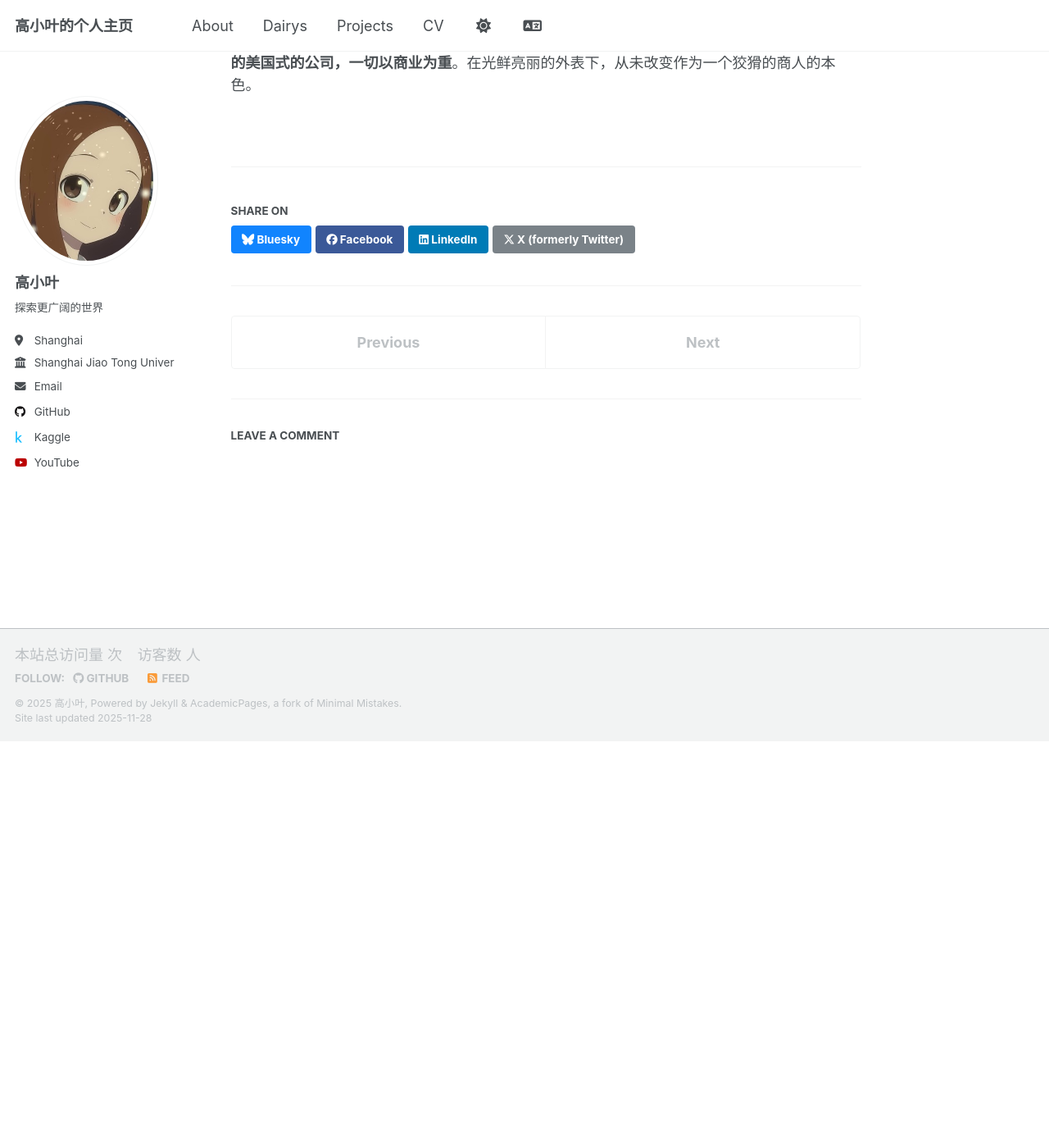
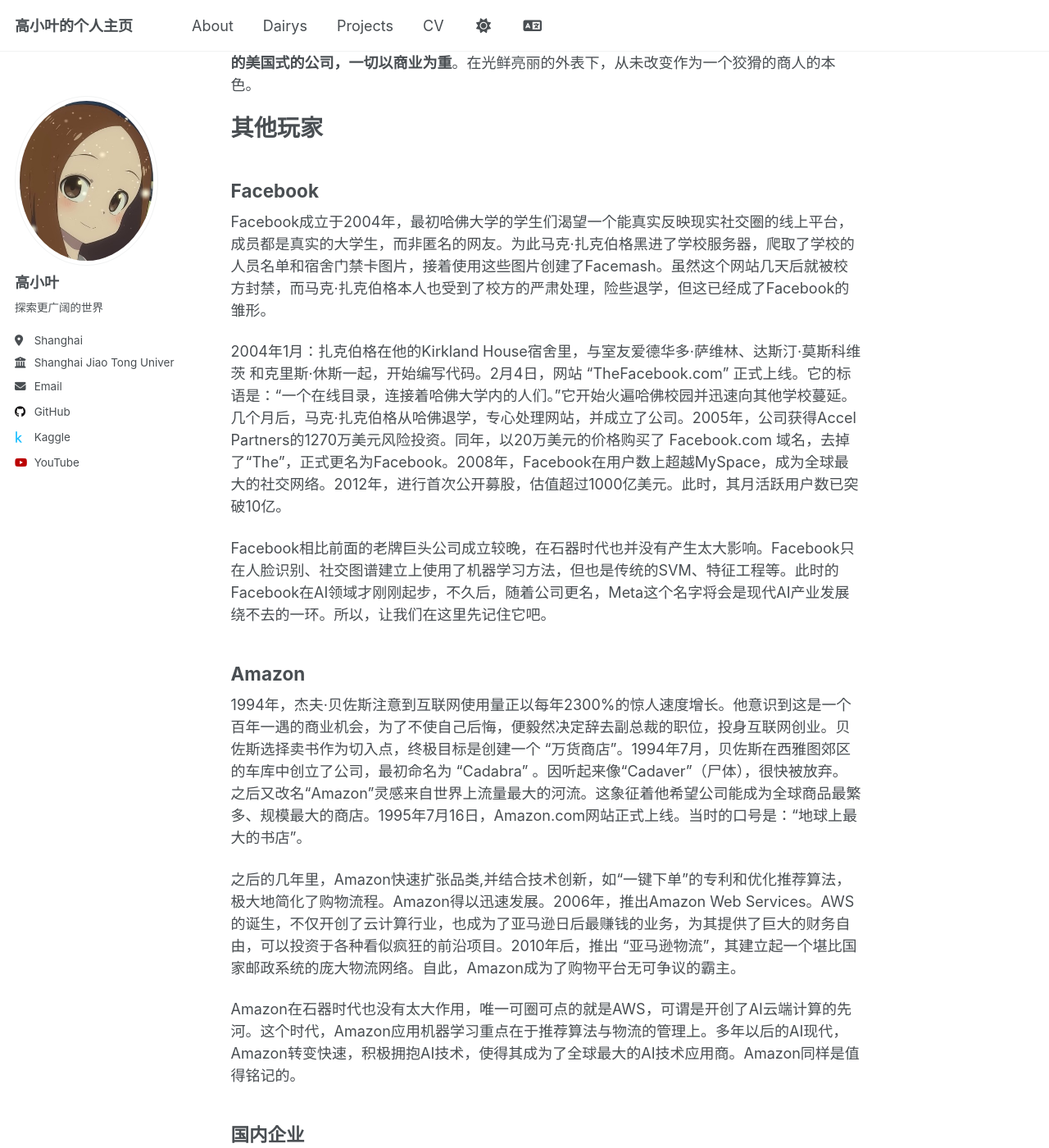
Before and after one commit to gaoyesjtu/gaoyesjtu.github.io, a Jekyll site: the page built from _dairys/第一章/2025-11-27-d.md, in a window 1280 px wide and 1400 px high, scrolled down 9075 px. Shown: the whole window at 82% size. Built offline with Jekyll 4.4.1, drawn with Linux system fonts in a browser that asks for light colours; comment, search, counter and statistics services are not loaded; before the commit the page ends 9979 px from its top, so only the background shows below that; some of the changed text lies outside the part shown.

Commit message:
Update 2025-11-27-d.md

```diff
--- a/_dairys/第一章/2025-11-27-d.md
+++ b/_dairys/第一章/2025-11-27-d.md
@@ -114,5 +114,37 @@ Microsoft这样的“失落”在新千年一直持续，直到2019年，它再
 
 虽然Microsoft在之后AI时代取得了巨大成功，也推动了各项AI研究的发展，但不可否定的是，Microsoft一直只是一个狡猾的商人。回顾Microsoft的发家史，**它极少从零到一地发明一项技术**。Microsoft的科创性往往服务于其商业性。无论是与IBM的合作，还是Windows、Office的推出，Microsoft都是通过合作、投资或收购，将其内化为自身平台能力，最终掌握主导权，并利用在某一领域的支配地位作为杠杆，来推动并统治相邻市场。在“失落的十年”中，即使Microsoft没有太多的创新，但仍通过操作系统和办公软件赚得盆满钵满。**某种意义上，Microsoft是一家典型的美国式的公司，一切以商业为重**。在光鲜亮丽的外表下，从未改变作为一个狡猾的商人的本色。
 
+# 其他玩家
+
+## Facebook
+
+Facebook成立于2004年，最初哈佛大学的学生们渴望一个能真实反映现实社交圈的线上平台，成员都是真实的大学生，而非匿名的网友。为此马克·扎克伯格黑进了学校服务器，爬取了学校的人员名单和宿舍门禁卡图片，接着使用这些图片创建了Facemash。虽然这个网站几天后就被校方封禁，而马克·扎克伯格本人也受到了校方的严肃处理，险些退学，但这已经成了Facebook的雏形。
+
+2004年1月：扎克伯格在他的Kirkland House宿舍里，与室友爱德华多·萨维林、达斯汀·莫斯科维茨 和克里斯·休斯一起，开始编写代码。2月4日，网站 “TheFacebook.com” 正式上线。它的标语是：“一个在线目录，连接着哈佛大学内的人们。”它开始火遍哈佛校园并迅速向其他学校蔓延。几个月后，马克·扎克伯格从哈佛退学，专心处理网站，并成立了公司。2005年，公司获得Accel Partners的1270万美元风险投资。同年，以20万美元的价格购买了 Facebook.com 域名，去掉了“The”，正式更名为Facebook。2008年，Facebook在用户数上超越MySpace，成为全球最大的社交网络。2012年，进行首次公开募股，估值超过1000亿美元。此时，其月活跃用户数已突破10亿。
+
+Facebook相比前面的老牌巨头公司成立较晚，在石器时代也并没有产生太大影响。Facebook只在人脸识别、社交图谱建立上使用了机器学习方法，但也是传统的SVM、特征工程等。此时的Facebook在AI领域才刚刚起步，不久后，随着公司更名，Meta这个名字将会是现代AI产业发展绕不去的一环。所以，让我们在这里先记住它吧。
+
+## Amazon
+
+1994年，杰夫·贝佐斯注意到互联网使用量正以每年2300%的惊人速度增长。他意识到这是一个百年一遇的商业机会，为了不使自己后悔，便毅然决定辞去副总裁的职位，投身互联网创业。贝佐斯选择卖书作为切入点，终极目标是创建一个 “万货商店”。1994年7月，贝佐斯在西雅图郊区的车库中创立了公司，最初命名为 “Cadabra” 。因听起来像“Cadaver”（尸体），很快被放弃。之后又改名“Amazon”灵感来自世界上流量最大的河流。这象征着他希望公司能成为全球商品最繁多、规模最大的商店。1995年7月16日，Amazon.com网站正式上线。当时的口号是：“地球上最大的书店”。
+
+之后的几年里，Amazon快速扩张品类,并结合技术创新，如“一键下单”的专利和优化推荐算法，极大地简化了购物流程。Amazon得以迅速发展。2006年，推出Amazon Web Services。AWS的诞生，不仅开创了云计算行业，也成为了亚马逊日后最赚钱的业务，为其提供了巨大的财务自由，可以投资于各种看似疯狂的前沿项目。2010年后，推出 “亚马逊物流”，其建立起一个堪比国家邮政系统的庞大物流网络。自此，Amazon成为了购物平台无可争议的霸主。
+
+Amazon在石器时代也没有太大作用，唯一可圈可点的就是AWS，可谓是开创了AI云端计算的先河。这个时代，Amazon应用机器学习重点在于推荐算法与物流的管理上。多年以后的AI现代，Amazon转变快速，积极拥抱AI技术，使得其成为了全球最大的AI技术应用商。Amazon同样是值得铭记的。
+
+## 国内企业
+
+1980年代，互联网刚刚引入中国，AI对于绝大多数企业来说是一个遥远的概念，主要的研究力量集中在国家和高校科研院所。值得一提的是汉字识别与输入法，这是AI技术在中国最早实现大规模商业化的领域之一。清华大学的清华文通、汉王科技等公司在手写汉字识别光学字符识别（OCR）技术上取得了世界领先的成果。（Recall CNN!）
+
+2008年，中国网民数量超过美国，成为世界第一。随着中国互联网人口的爆炸式增长，以百度、阿里巴巴、腾讯为首的互联网巨头迅速崛起。这三家公司几乎对应了Google、Amazon+Microsoft、Facebook，而且它们的商业运作模式也出奇相似。
+
+百度创造了中国的搜索引擎。在防火墙阻挡国外搜索引擎的条件下，百度浏览器几乎成了中国网民的唯一选择（还有360浏览器，笔者不做评论……），“度娘”“百度 it”的说法开始家喻户晓，以至于笔者一直到上大学前还都是使用百度浏览器（悲）……百度同样是一家广告公司，但其商业策略要幼稚、粗暴得多，远远不及Google。百度会直接将广告放在浏览器里，要将广告关闭才能搜索，此外，搜索内容也含有大量广告，这些都成为被网民不断诟病的方面。2010年，百度开始秘密组建深度学习研究院，是中国互联网公司中最早系统性投入深度学习的企业之一。
+
+阿里巴巴是中国本土的购物平台，其业务逻辑与亚马逊高度相似，都是基于推荐算法与物流。2009年，阿里云成立，虽然初期困难重重，但为阿里日后提供AI算力和服务打下了基础。在日后，阿里效仿Microsoft，从自己本身的业务中突围，进军支付、电影等各个行业。值得一提的是，两家公司都因为反垄断遭到诉讼与打击：-）。
+
+腾讯像极了Facebook。同为社交媒体出生，也同样将AI主要用于提升用户体验和增强社交广告的变现能力。
+
+国内的企业发展较晚，并且几乎都学习了西方各大公司的发展模式。在以后的现代AI赛场上，它们也在发挥着作用，尽管这种作用在国内是显著的，但必须承认的是，在国际上，这些小年轻仍然不具有与商业帝国们掰掰手腕的能力。
+
 
 </div>
```
